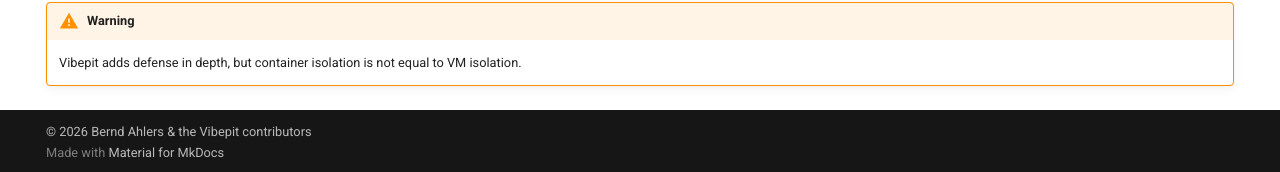
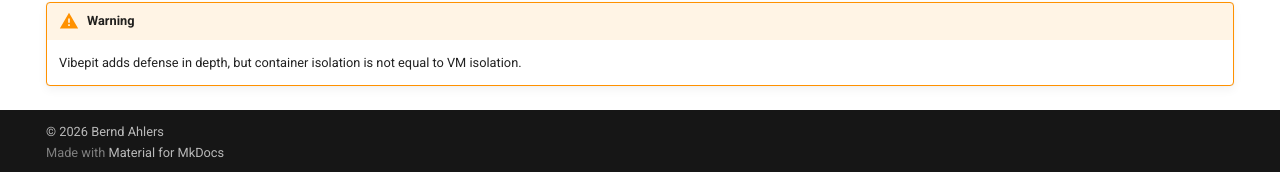
Before and after one commit to bernd/vibepit, an MkDocs documentation site: the page built from docs/content/index.md, in a window 1280 px wide and 900 px high, scrolled down 969 px. Shown: the part 725-897 px from the top of the window. Built offline with MkDocs 1.6.1 and Material for MkDocs 9.7.7, drawn with Linux system fonts in a browser that asks for light colours; comment, search, counter and statistics services are not loaded.

Commit message:
Adjust copy

```diff
--- a/mkdocs.yml
+++ b/mkdocs.yml
@@ -7,7 +7,7 @@ repo_name: bernd/vibepit
 docs_dir: docs/content
 site_dir: site
 
-copyright: "&copy; 2026 Bernd Ahlers &amp; the Vibepit contributors"
+copyright: "&copy; 2026 Bernd Ahlers"
 
 theme:
   name: material
```
